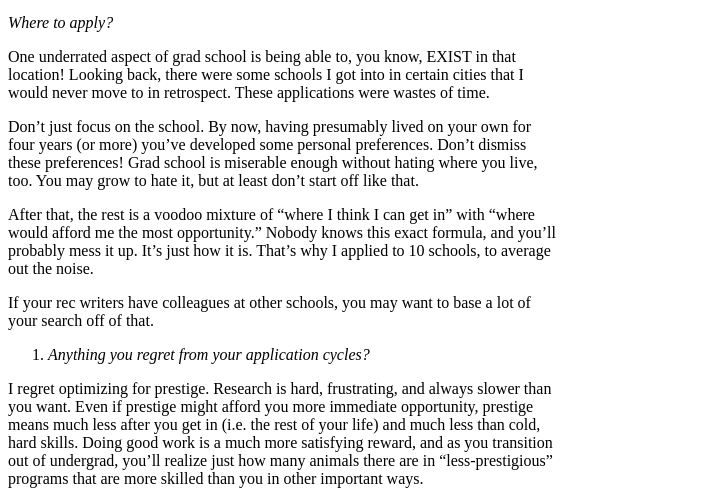
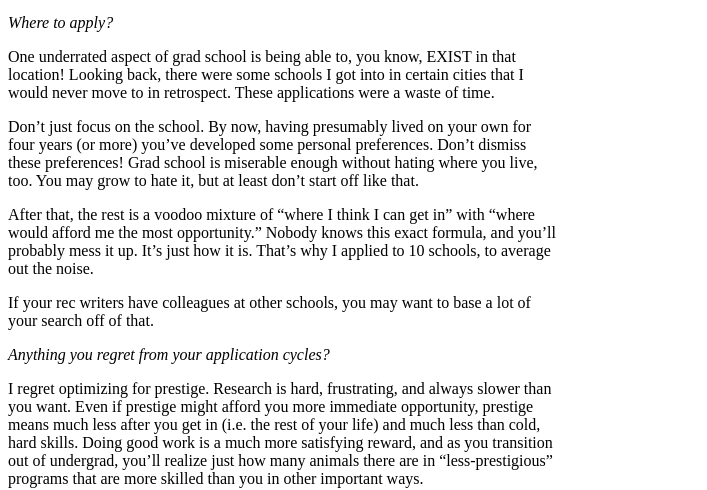
Before and after one commit to 00jrh00/00jrh00.github.io, a Jekyll site: the page built from _posts/2024-05-02-firstpost.markdown, in a window 1280 px wide. Shown: the part 1293-1783 px from the top of the page, without its empty margins (0-707 px from the left). Built offline with Jekyll 4.4.1, drawn with Linux system fonts in a browser that asks for light colours.

Commit message:
Update 2024-05-02-firstpost.markdown

```diff
--- a/_posts/2024-05-02-firstpost.markdown
+++ b/_posts/2024-05-02-firstpost.markdown
@@ -39,7 +39,7 @@
 
 *Where to apply?*
 
-One underrated aspect of grad school is being able to, you know, EXIST in that location! Looking back, there were some schools I got into in certain cities that I would never move to in retrospect. These applications were wastes of time.
+One underrated aspect of grad school is being able to, you know, EXIST in that location! Looking back, there were some schools I got into in certain cities that I would never move to in retrospect. These applications were a waste of time.
 
 Don't just focus on the school. By now, having presumably lived on your own for four years (or more) you've developed some personal preferences. Don't dismiss these preferences! Grad school is miserable enough without hating where you live, too. You may grow to hate it, but at least don't start off like that.
 
```
Also changed, not shown: other parts of _posts/2024-05-02-firstpost.markdown (+1 -1 lines).
